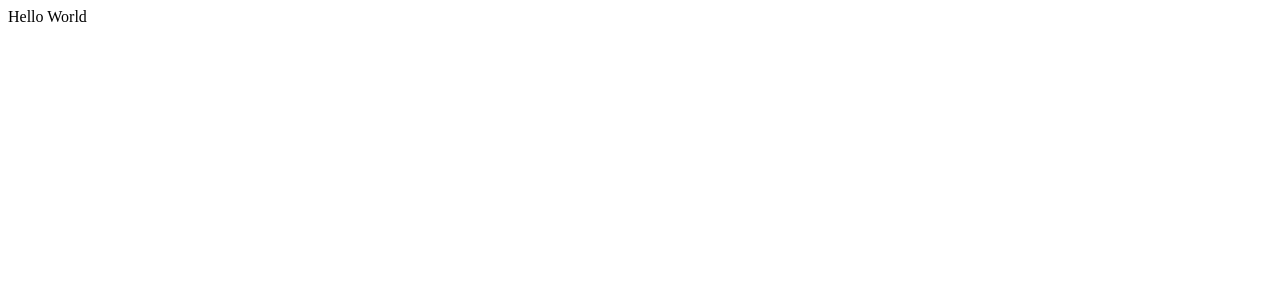
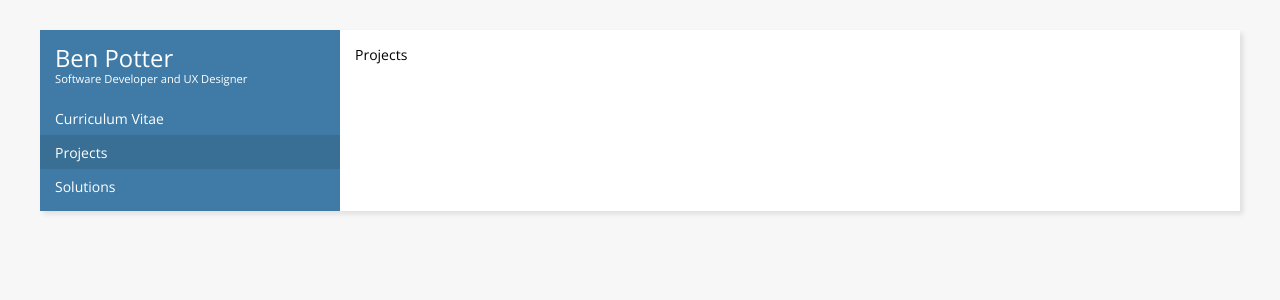
Before and after one commit to zigzaggin/my-cv, a Vue app: page /my-cv/projects in a window 1280 px wide. Shown: the top 300 px of the page. Built offline with nearby package versions, Linux system fonts and the light colour scheme.

Commit message:
Working through pages

```diff
--- a/public/index.html
+++ b/public/index.html
@@ -5,7 +5,7 @@
     <meta http-equiv="X-UA-Compatible" content="IE=edge">
     <meta name="viewport" content="width=device-width,initial-scale=1.0">
     <link rel="icon" href="<%= BASE_URL %>favicon.ico">
-    <title>my-cv</title>
+    <title>Ben Potter | Curriculum Vitae</title>
   </head>
   <body>
     <noscript>
--- a/src/App.vue
+++ b/src/App.vue
@@ -1,15 +1,53 @@
 <template>
-  <div id="app">
-    Hello World
-  </div>
+    <div id="app">
+        <div class="rail-wrapper">
+            <Rail></Rail>
+        </div>
+        <div class="page-wrapper">
+            <router-view></router-view>
+        </div>
+    </div>
 </template>
 
 <script>
-export default {
-  name: 'app'
-}
+    import Rail from "./components/Rail"
+
+    export default {
+        name: 'app',
+        components: {
+            Rail
+        }
+    }
 </script>
 
-<style lang="scss" scoped>
+<style lang="scss">
+    @import url('https://fonts.googleapis.com/css?family=Open+Sans:300,400,400i,700');
 
+    *, *:before, *:after {
+        box-sizing: border-box;
+        margin: 0;
+        padding: 0;
+    }
+
+    body {
+        background: #f7f7f7;
+        font-family: 'Open Sans', sans-serif;
+        font-size: 14px;
+    }
+
+    #app {
+        max-width: 1200px;
+        margin: 30px auto;
+        background: white;
+        box-shadow: 3px 3px 5px rgba(0,0,0,.1);
+        display: flex;
+        .rail-wrapper {
+            width: 300px;
+            display: flex;
+        }
+        .page-wrapper {
+            height: 100%;
+            padding: 15px;
+        }
+    }
 </style>
--- /dev/null
+++ b/src/components/Rail.vue
@@ -0,0 +1,70 @@
+<template>
+    <div class="rail">
+        <div class="about">
+            <h1>Ben Potter</h1>
+            <span class="tag-line">
+                Software Developer and UX Designer
+            </span>
+        </div>
+        <ul>
+            <li>
+                <router-link to="/">Curriculum Vitae</router-link>
+            </li>
+            <li>
+                <router-link to="/projects">Projects</router-link>
+            </li>
+            <li>
+                <router-link to="/solutions">Solutions</router-link>
+            </li>
+        </ul>
+    </div>
+</template>
+
+<script>
+    export default {
+        name: "Rail"
+    }
+</script>
+
+<style lang="scss" scoped>
+    .rail {
+        padding: 15px;
+        background: #3f7ba6;
+        width: 100%;
+        height: 100%;
+        color: white;
+    }
+
+    h1 {
+        font-size: 1.7em;
+        font-weight: 300;
+        width: 100%;
+        margin: -3px 0 0;
+    }
+
+    .about {
+        margin-bottom: 15px;
+        span {
+            display: block;
+            margin-top: -3px;
+            font-size: .8em;
+        }
+    }
+
+    ul {
+        list-style: none;
+        margin-bottom: -7.5px;
+        li {
+            a {
+                color: white;
+                text-decoration: none;
+                padding: 7.5px 15px;
+                margin: 0 -15px;
+                display: block;
+                &:hover, &.router-link-exact-active {
+                    background: rgba(0,0,0,.1);
+                }
+            }
+        }
+    }
+</style>
--- a/src/main.js
+++ b/src/main.js
@@ -1,8 +1,9 @@
 import Vue from 'vue'
 import App from './App.vue'
+import router from "./routes"
 
 Vue.config.productionTip = false;
-
 new Vue({
-  render: h => h(App),
+    render: h => h(App),
+    router
 }).$mount('#app');
--- /dev/null
+++ b/src/pages/CV.vue
@@ -0,0 +1,13 @@
+<template>
+    <div>Cv Page</div>
+</template>
+
+<script>
+    export default {
+        name: "c-v"
+    }
+</script>
+
+<style scoped>
+
+</style>
--- /dev/null
+++ b/src/pages/Projects.vue
@@ -0,0 +1,15 @@
+<template>
+    <div>
+        Projects
+    </div>
+</template>
+
+<script>
+    export default {
+        name: "projects"
+    }
+</script>
+
+<style scoped>
+
+</style>
--- /dev/null
+++ b/src/pages/Solutions.vue
@@ -0,0 +1,15 @@
+<template>
+    <div>
+        Solutions
+    </div>
+</template>
+
+<script>
+    export default {
+        name: "solutions"
+    }
+</script>
+
+<style scoped>
+
+</style>
--- /dev/null
+++ b/src/routes.js
@@ -0,0 +1,24 @@
+import Vue from 'vue'
+import VueRouter from "vue-router"
+
+Vue.use(VueRouter);
+
+import CV from "./pages/CV"
+import Projects from "./pages/Projects"
+import Solutions from "./pages/Solutions"
+
+const router = new VueRouter({
+    base: "/my-cv",
+    routes: [
+        {path: "/", component: CV},
+        {path: "/projects", component: Projects, meta: {title: "Projects"}},
+        {path: "/solutions", component: Solutions, meta: {title: "Solutions"}},
+    ],
+    mode: "history"
+});
+
+router.afterEach((to) => {
+    document.title = to.meta.title ? "Ben Potter | " + to.meta.title : "Ben Potter | Curriculum Vitae";
+});
+
+export default router
```
Also changed, not shown: package.json (+6 -2 lines), 5 other files (tests, documents, lock files or other folders).
